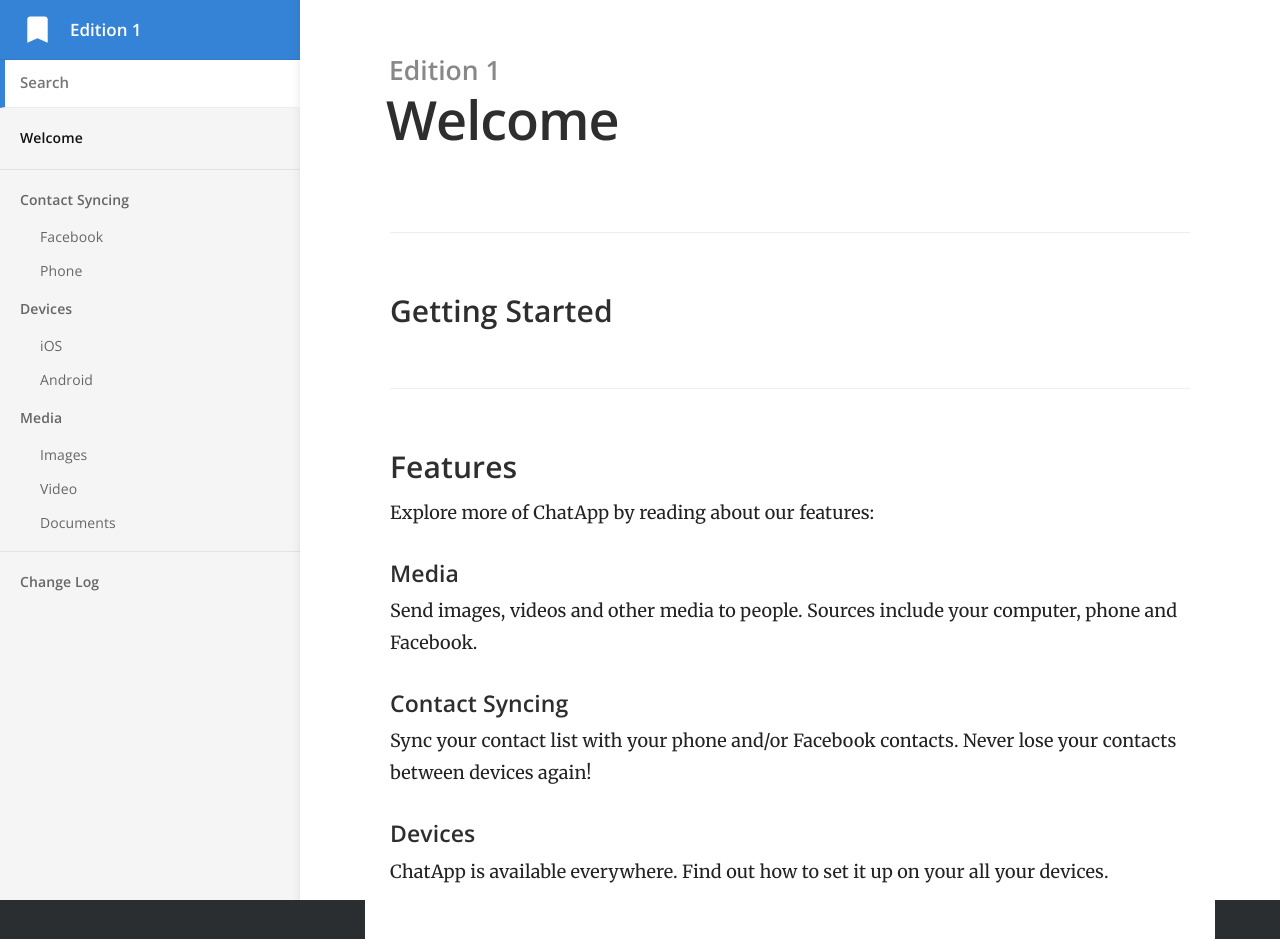
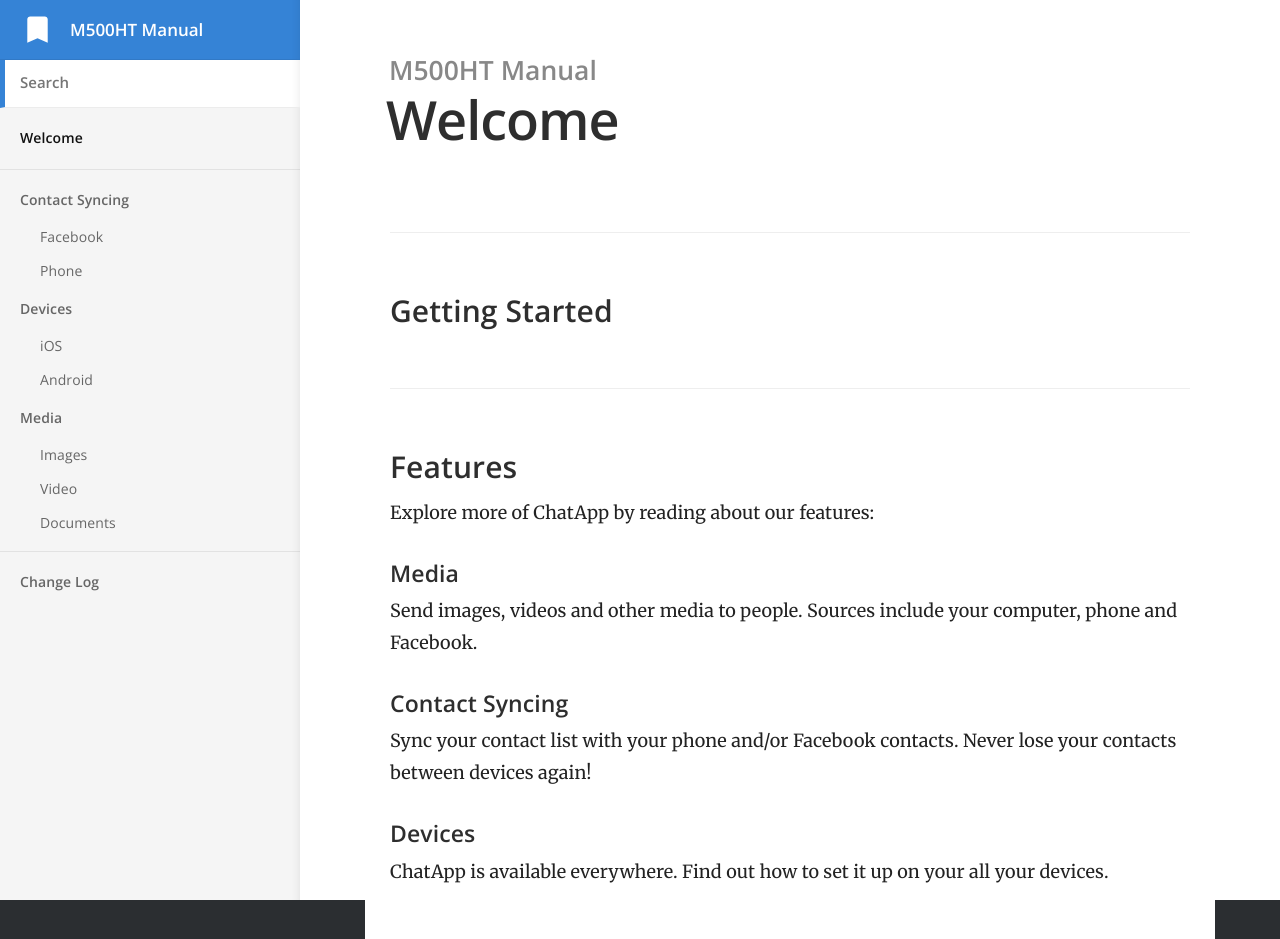
Before and after one commit to lte0609/ht_kr, a Jekyll site: the page built from index.md, in a window 1280 px wide. Built offline with Jekyll 4.4.1, drawn with Linux system fonts in a browser that asks for light colours.

Commit message:
Update _config.yml

```diff
--- a/_config.yml
+++ b/_config.yml
@@ -1,23 +1,23 @@
 # ----
 # Site
 
-title: Edition 1
+title: M500HT Manual
 url: "https://lte0609.github.io"
 baseurl: "/ht"
 google_analytics_key:
 show_full_navigation: true
 
 # Values for the jekyll-seo-tag gem (https://github.com/jekyll/jekyll-seo-tag)
-logo: /siteicon.png
-description: Product documentation template for Jekyll.
+logo: /logo.png
+description: M500HT Handler Manual.
 author:
   name:
   email:
   twitter: # twitter username without the @ symbol
 social:
-  name: Edition Template
+  name: Mirae
   links:
-    - https://github.com/CloudCannon/edition-jekyll-template
+    - http://www.mirae.com
 
 # -----
 # Build
```
